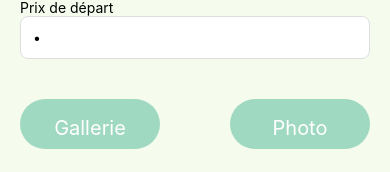
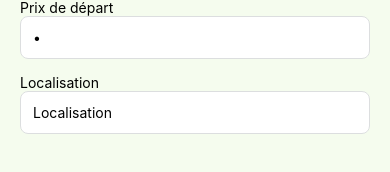
Before and after one commit to GGhezali/Frontend_AffairesConclues, a React Native app: screen /Publier in a window 390 px wide. Shown: the part 441-613 px from the top of the page. Built offline with nearby package versions, Linux system fonts and the light colour scheme; no server answers.

Commit message:
new commit

```diff
--- a/package.json
+++ b/package.json
@@ -23,10 +23,12 @@
     "jwt-decode": "^4.0.0",
     "react": "18.3.1",
     "react-native": "0.76.9",
+    "react-native-autocomplete-dropdown": "^4.4.0",
     "react-native-get-random-values": "^1.11.0",
     "react-native-linear-gradient": "^2.8.3",
     "react-native-safe-area-context": "4.12.0",
     "react-native-screens": "~4.4.0",
+    "react-native-svg": "^15.11.2",
     "react-redux": "^9.2.0"
   },
   "devDependencies": {
--- a/screens/Publier.js
+++ b/screens/Publier.js
@@ -28,6 +28,7 @@ export default function PublierScreen({ navigation }) {
   const [editeur, setEditeur] = useState("");
   const [auteurList, setAuteurList] = useState([]);
   const [editeurList, setEditeurList] = useState([]);
+  const [localisation, setLocalisation] = useState("");
 
   useEffect(() => {
 
@@ -84,6 +85,7 @@ export default function PublierScreen({ navigation }) {
               placeholder="Titre"
             />
           </View>
+
           <View style={styles.alignDropdowns}>
             <Dropdowns isCategorie={true} />
             <Dropdowns isState={true} />
@@ -129,6 +131,15 @@ export default function PublierScreen({ navigation }) {
               onChangeText={(value) => setPrice(value)}
               value={price}
               placeholder="Prix de départ"
+            />
+          </View>
+
+          <Text style={styles.inputText}>Localisation</Text>
+          <View style={styles.input}>
+            <TextInput
+              onChangeText={(value) => setLocalisation(value)}
+              value={localisation}
+              placeholder="Localisation"
             />
           </View>
 
```
Also changed, not shown: 1 other file (tests, documents, lock files or other folders).
